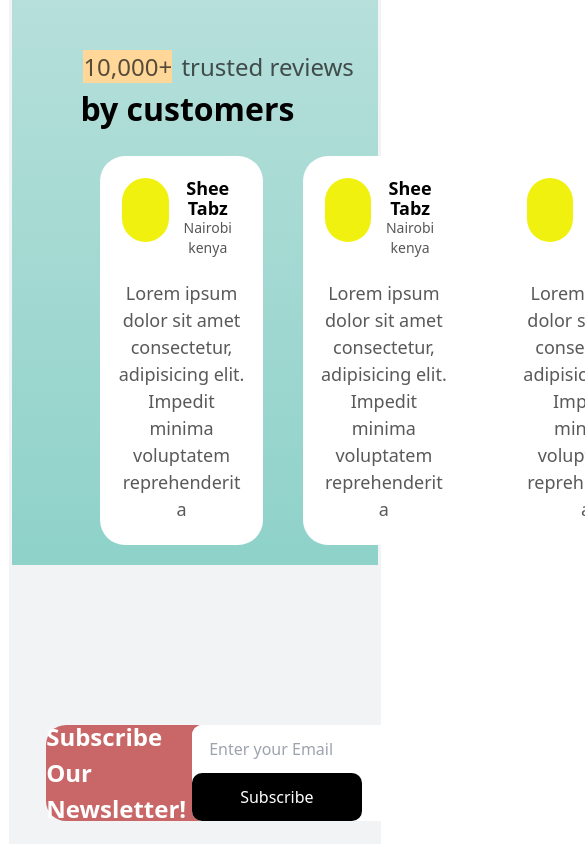
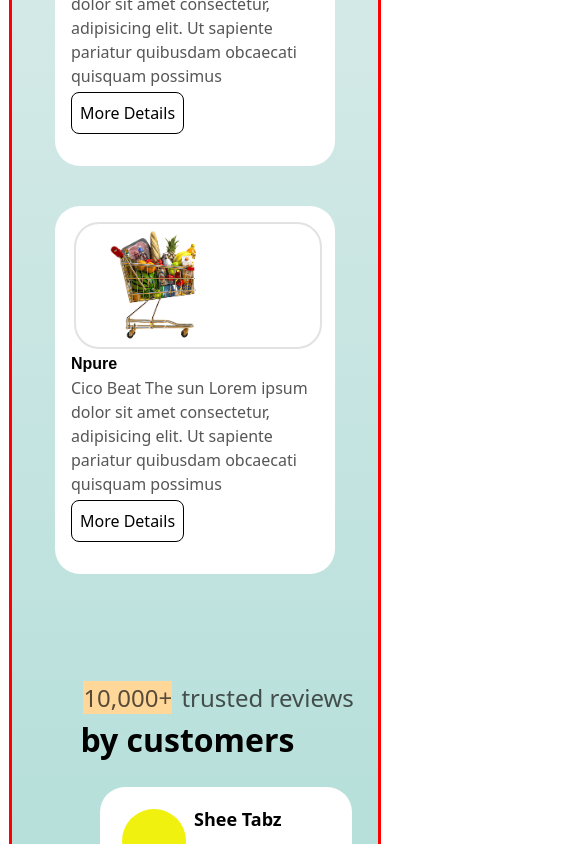
Before and after one commit to Jobsidney/Light-Order, a Next.js app: page / in a window 390 px wide. Shown: the part 2740-3584 px from the top of the page, 585 px wide, since content can reach past the window. Built offline with nearby package versions, Linux system fonts and the light colour scheme.

Commit message:
responsiveness with tailwind config file

```diff
--- a/pages/index.js
+++ b/pages/index.js
@@ -48,7 +48,7 @@ export default function Home() {
         </div>
         <div className="blogs text-center">
           <Title title="Our Blog" span2={'Read '} des="Light Order operates its retail work on a stand-alone basis"/>
-          <div className="flex justify-center">
+          <div className="flex justify-center xsm:flex-wrap">
             <BlogCards/>
             <BlogCards/>
             <BlogCards/>
@@ -58,7 +58,7 @@ export default function Home() {
               <p><span>10,000+</span> trusted reviews</p>
               <h2>by customers</h2>
             </div>
-            <div className="reviewCardsAll flex flex-row">
+            <div className="reviewCardsAll flex xsm:flex-wrap">
               <ReviewsCard/>
               <ReviewsCard/>
               <ReviewsCard/>
--- a/styles/globals.css
+++ b/styles/globals.css
@@ -449,3 +449,9 @@ svg,i{
 svg:hover, i:hover{
   color: #ed5625;
 }
+
+@media screen and (max-width: 768px) {
+  .body{
+    background-color: red;
+  }
+}
--- a/tailwind.config.js
+++ b/tailwind.config.js
@@ -6,6 +6,18 @@ module.exports = {
 ],
   theme: {
     extend: {},
+    screens: {
+      'xsm':'300px',
+      'sm': '640px',
+      // => @media (min-width: 640px) { ... }
+      'md':'768px',
+
+      'laptop': '1024px',
+      // => @media (min-width: 1024px) { ... }
+
+      'desktop': '1280px',
+      // => @media (min-width: 1280px) { ... }
+    },
   },
   plugins: [],
 }
```
